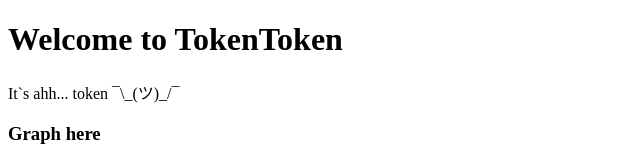
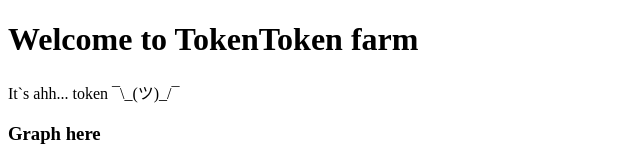
Before and after one commit to jsonDoge/t2-app, a Next.js app: page / in a window 1280 px wide. Shown: the top 160 px of the page, without its empty margins (0-640 px from the left). Built offline with nearby package versions, Linux system fonts and the light colour scheme.

Commit message:
update _app.tsx to new linting rules

```diff
--- a/pages/index.tsx
+++ b/pages/index.tsx
@@ -1,17 +1,17 @@
-import type { NextPage } from 'next'
-import Head from 'next/head'
+import React from 'react';
+import type { NextPage } from 'next';
+import Head from 'next/head';
 
-const Home: NextPage = () => {
-  return (
+const Home: NextPage = () => (
   <div className="flex flex-col items-center justify-center min-h-screen py-2">
     <Head>
-        <title>T2</title>
+      <title>T2 Farm</title>
       <link rel="icon" href="/favicon.ico" />
     </Head>
 
     <main className="flex flex-col items-center justify-center w-full flex-1 px-20 text-center">
       <h1 className="text-6xl font-bold">
-          Welcome to TokenToken
+        Welcome to TokenToken farm
       </h1>
 
       <p className="mt-3 text-2xl">
@@ -31,8 +31,7 @@ const Home: NextPage = () => {
     <footer className="flex items-center justify-center w-full h-24 border-t">
       Powered by... electricity ¯\_(ツ)_/¯
     </footer>
-    </div >
-  )
-}
+  </div>
+);
 
-export default Home
+export default Home;
```
Lines whose indentation alone changed are shown as unchanged.
